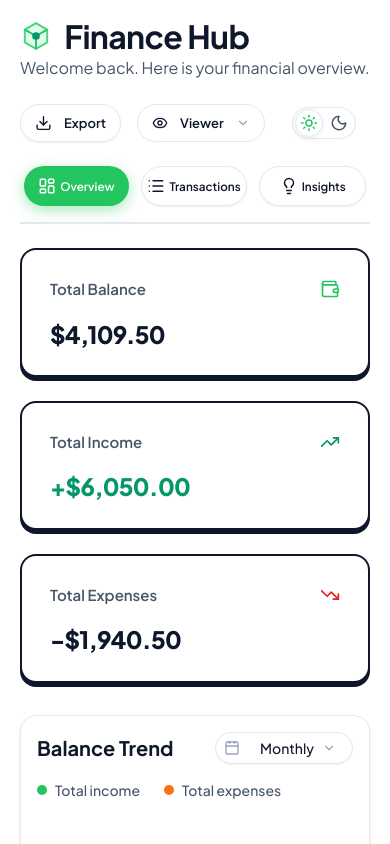
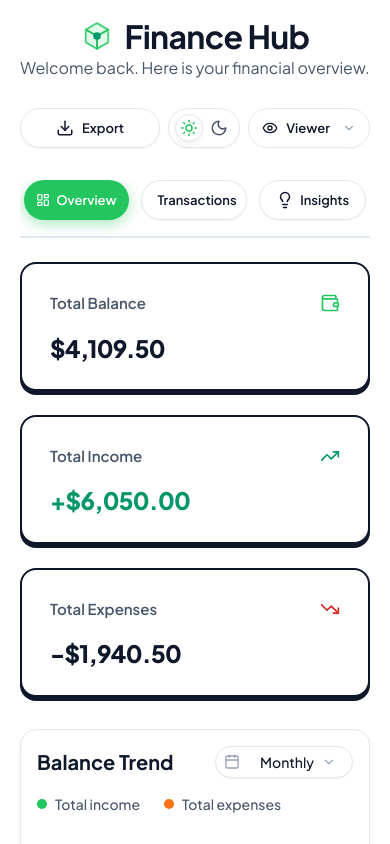
Before and after one commit to abinav04/Finance-Hub, a React (Vite) app: page / in a window 390 px wide. Shown: the top 844 px of the page. Built offline with nearby package versions, Linux system fonts and the light colour scheme.

Commit message:
Updated Code

```diff
--- a/src/index.css
+++ b/src/index.css
@@ -252,13 +252,55 @@ input, select {
 }
 
 @media (max-width: 768px) {
+  .header {
+    flex-direction: column;
+    align-items: center;
+    text-align: center;
+    gap: 20px;
+    margin-bottom: 24px;
+  }
+
+  .header-text {
+    display: flex;
+    flex-direction: column;
+    align-items: center;
+    width: 100%;
+  }
+
+  .header-text > div {
+    justify-content: center !important;
+  }
+
   .header-actions {
-    gap: 16px;
+    display: flex;
+    flex-wrap: wrap;
+    justify-content: center;
+    gap: 12px;
+    width: 100%;
+    max-width: 500px;
+    margin: 0 auto;
   }
 
   .tabs-container {
-    padding-bottom: 8px;
-    gap: 12px;
+    padding: 0 4px 12px 4px;
+    gap: 8px;
+    overflow-x: auto;
+    width: 100%;
+    justify-content: center;
+    -webkit-overflow-scrolling: touch;
+    scrollbar-width: none;
+  }
+
+  .tabs-container::-webkit-scrollbar {
+    display: none;
+  }
+
+  .tabs-container .btn {
+    padding: 10px 16px;
+    white-space: nowrap;
+    min-width: max-content;
+    flex: 0 1 auto;
+    font-size: 14px;
   }
 
   .summary-grid {
@@ -272,109 +314,92 @@ input, select {
   }
 }
 
-@media (max-width: 640px) {
-  .header {
-    flex-direction: column;
-    align-items: center;
-    text-align: center;
-    gap: 24px;
-    margin-bottom: 32px;
+@media (max-width: 480px) {
+  .tabs-container {
+    gap: 6px;
   }
 
-  .header-text > div {
-    justify-content: center;
-  }
-
-  .header-actions {
-    display: flex;
-    flex-direction: row;
-    justify-content: center;
-    align-items: center;
-    width: 100%;
-    gap: 12px;
-  }
-
-  .tabs-container {
-    justify-content: center;
-    gap: 12px;
-    width: 100%;
-  }
-
-  .summary-card-amount {
-    font-size: clamp(20px, 6vw, 28px);
+  .tabs-container .btn {
+    padding: 10px 12px;
+    font-size: 13px;
+    gap: 6px;
+    flex: 1;
+    min-width: 0;
   }
 }
 
 @media (max-width: 480px) {
   .header-actions {
+    background-color: transparent;
+    padding: 8px 0;
+    border: none;
     display: flex;
-    flex-direction: row;
+    flex-wrap: wrap;
+    justify-content: center;
+    gap: 8px !important;
+    width: 100%;
+  }
+
+  /* Row 1 items: Export, Theme, Role */
+
+  /* Export Button (DownloadButton component provides this) */
+  .header-actions > button:not(.btn-primary) {
+    order: 1;
+    flex: 1 1 0;
+    min-width: 100px;
+    padding: 10px 8px !important;
+    font-size: 13px !important;
+    height: 40px !important;
+  }
+
+  /* Theme Toggle */
+  .theme-toggle-container {
+    order: 2;
+    flex: 0 0 auto;
+    width: auto !important;
+    margin-bottom: 0 !important;
+    display: flex;
     justify-content: center;
     align-items: center;
-    gap: 12px;
-    width: 100%;
-    flex-wrap: nowrap;
   }
 
-  .header-actions > * {
-    flex: 0 1 auto;
-    min-width: 0;
+  .theme-toggle-container > div {
+    background: var(--bg-secondary) !important;
+    box-shadow: var(--shadow-sm) !important;
+    padding: 4px 6px !important;
+    height: 40px !important;
+    border-radius: var(--radius-full) !important;
   }
 
-  .header-actions .btn, .header-actions .role-selector-btn, .header-actions .theme-toggle-container {
-    padding: 6px 14px !important;
-    font-size: 13px !important;
-    white-space: nowrap;
-    height: 38px;
-    display: flex;
-    align-items: center;
-    justify-content: center;
+  /* Role Selector (Wrapper div around button) */
+  .header-actions > div:not(.theme-toggle-container) {
+    order: 3;
+    flex: 1 1 0;
+    min-width: 100px;
+    height: 40px !important;
+  }
+
+  .header-actions > div:not(.theme-toggle-container) .btn {
+     width: 100%;
+     height: 100% !important;
+     padding: 0 12px !important;
+     font-size: 13px !important;
+  }
+
+  /* Row 2: Add Transaction */
+  .header-actions .btn-primary {
+    order: 4;
+    flex: 1 1 100% !important;
+    padding: 12px !important;
+    height: 48px !important;
+    margin-top: 4px;
+    font-size: 15px !important;
+    border-radius: var(--radius-lg);
   }
 
   .header-actions span {
-    display: inline; /* Keep names but don't force width */
-    margin-left: 4px;
-  }
-
-  /* Specific sizing for toggle icons to keep them compact */
-  .header-actions .theme-toggle-container div[style*="width: 38px"] {
-    width: 30px !important;
-    height: 30px !important;
-  }
-
-  .header-actions .theme-toggle-container div[style*="width: 38px"] svg {
-    width: 14px !important;
-    height: 14px !important;
-  }
-
-  .tabs-container {
-    display: flex;
-    justify-content: center;
-    gap: 8px;
-    padding: 0 4px 12px 4px;
-    border-bottom: 2px solid var(--border-color);
-    margin-bottom: 32px;
-  }
-
-  .tabs-container .btn {
-    flex: 1;
-    padding: 10px 4px;
-    font-size: clamp(10px, 3vw, 12px);
-    gap: 4px;
-    min-width: 0;
-    max-width: none;
-  }
-
-  /* Hide tab text only on very narrow screens if needed,
-     but first try with smaller padding/font */
-  /* Optimized Tab Spacing */
-  .tabs-container .btn span {
-     display: inline;
-  }
-  .tabs-container .btn {
-     padding: 10px 4px;
-     font-size: clamp(10px, 3vw, 12px);
-     gap: 4px;
+    font-size: 13px;
+    white-space: nowrap;
   }
 }
 
@@ -594,6 +619,21 @@ input, select {
   .table td[style*="text-align: right"] {
     text-align: left !important;
     justify-content: space-between;
+  }
+
+  /* Actions column fix for mobile */
+  .table td:last-child {
+    width: 100% !important;
+    overflow: visible !important;
+    padding: 12px 0 !important;
+    margin-top: 8px;
+    border-top: 1px dashed var(--border-color);
+    display: flex !important;
+    justify-content: center !important;
+  }
+
+  .table td:last-child::before {
+    display: none !important; /* Hide "Actions" label to give buttons more space */
   }
 }
 
```
